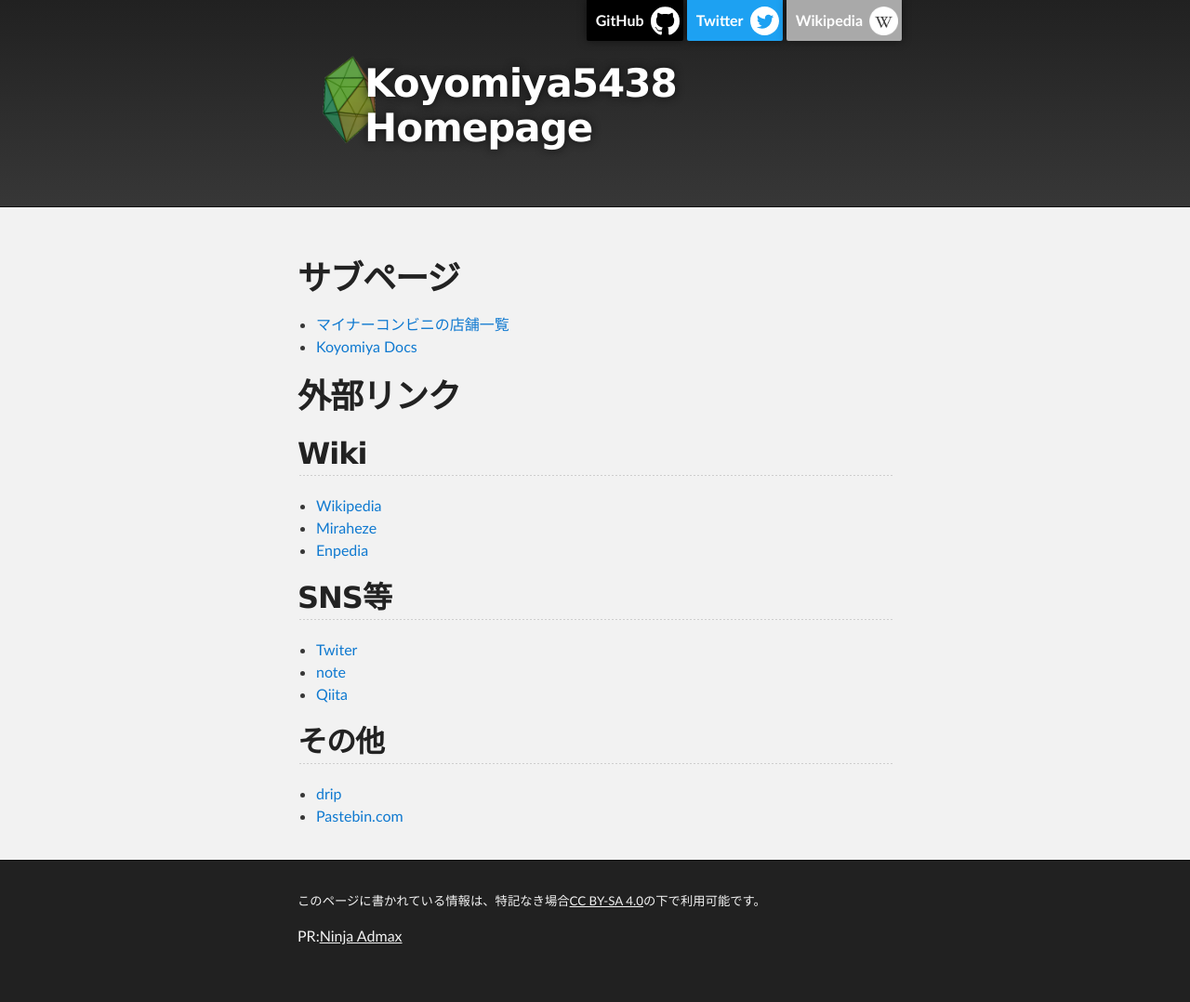
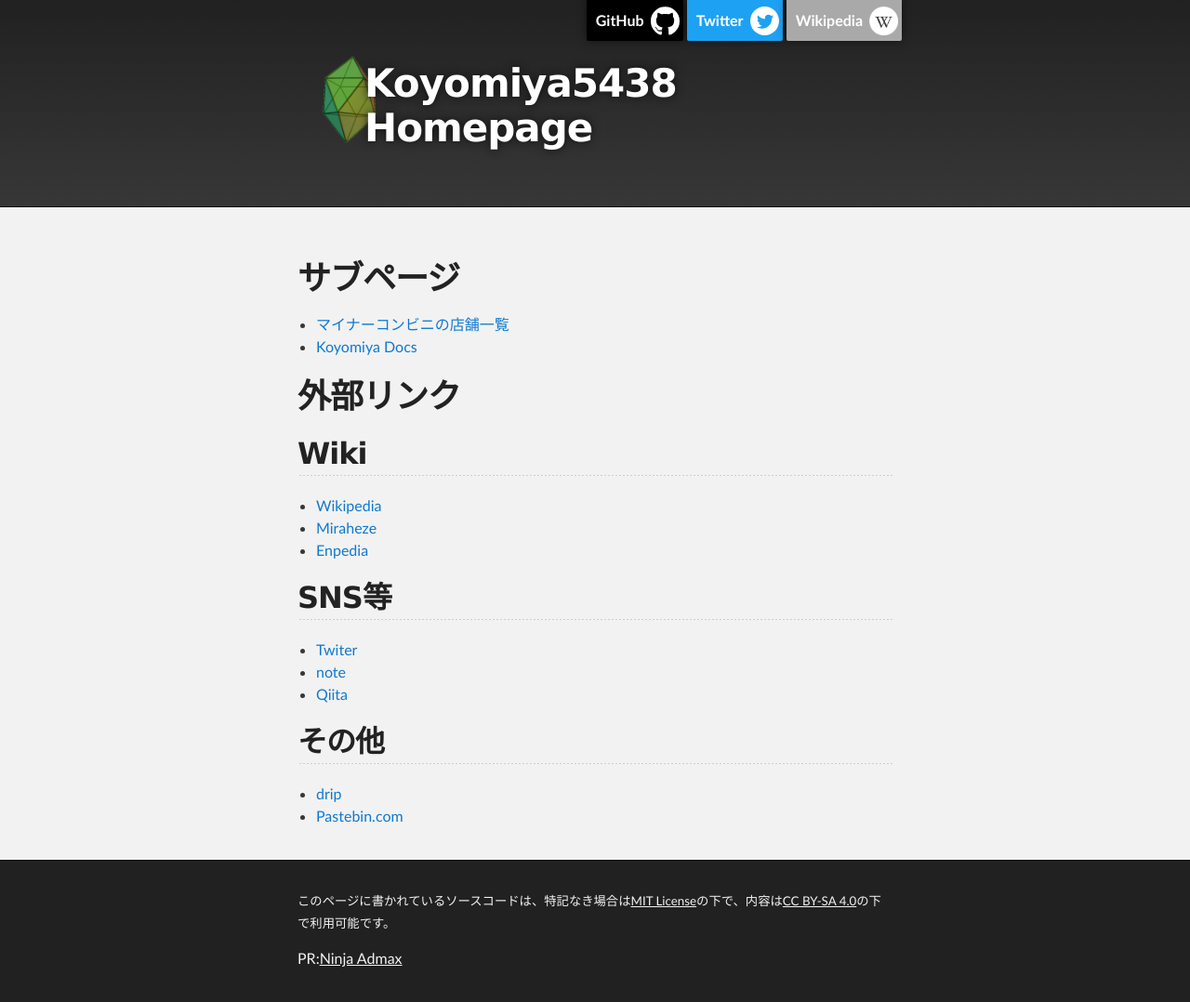
Before and after one commit to koyomiyahouya/koyomiyahouya.github.io, a Jekyll site: the page built from index.md, in a window 1280 px wide. Shown: the whole page at 93% size. Built offline with Jekyll 4.4.1, drawn with Linux system fonts in a browser that asks for light colours; the repository's description, which GitHub fills in, is left out; before the commit the page ends 1054 px from its top, so only the background shows below that.

Commit message:
Update default.html

```diff
--- a/_layouts/default.html
+++ b/_layouts/default.html
@@ -49,7 +49,7 @@
         {% if site.github.is_project_page %}
         <p class="copyright">{{ site.title | default: site.github.repository_name }} maintained by <a href="{{ site.github.owner_url }}">{{ site.github.owner_name }}</a></p>
         {% endif %}
-        <p><span style="font-size:10pt">このページに書かれている情報は、特記なき場合<a href="https://creativecommons.org/licenses/by-sa/4.0/deed.ja">CC BY-SA 4.0</a>の下で利用可能です。</span></p>
+        <p><span style="font-size:10pt">このページに書かれているソースコードは、特記なき場合は<a href="https://opensource.org/licenses/mit-license.php">MIT License</a>の下で、内容は<a href="https://creativecommons.org/licenses/by-sa/4.0/deed.ja">CC BY-SA 4.0</a>の下で利用可能です。</span></p>
         <p>PR:<a href="https://adf.shinobi.jp/r/fa573d00b2a77a422d839c382bd28203">Ninja Admax</a>
       </footer>
     </div>
```
